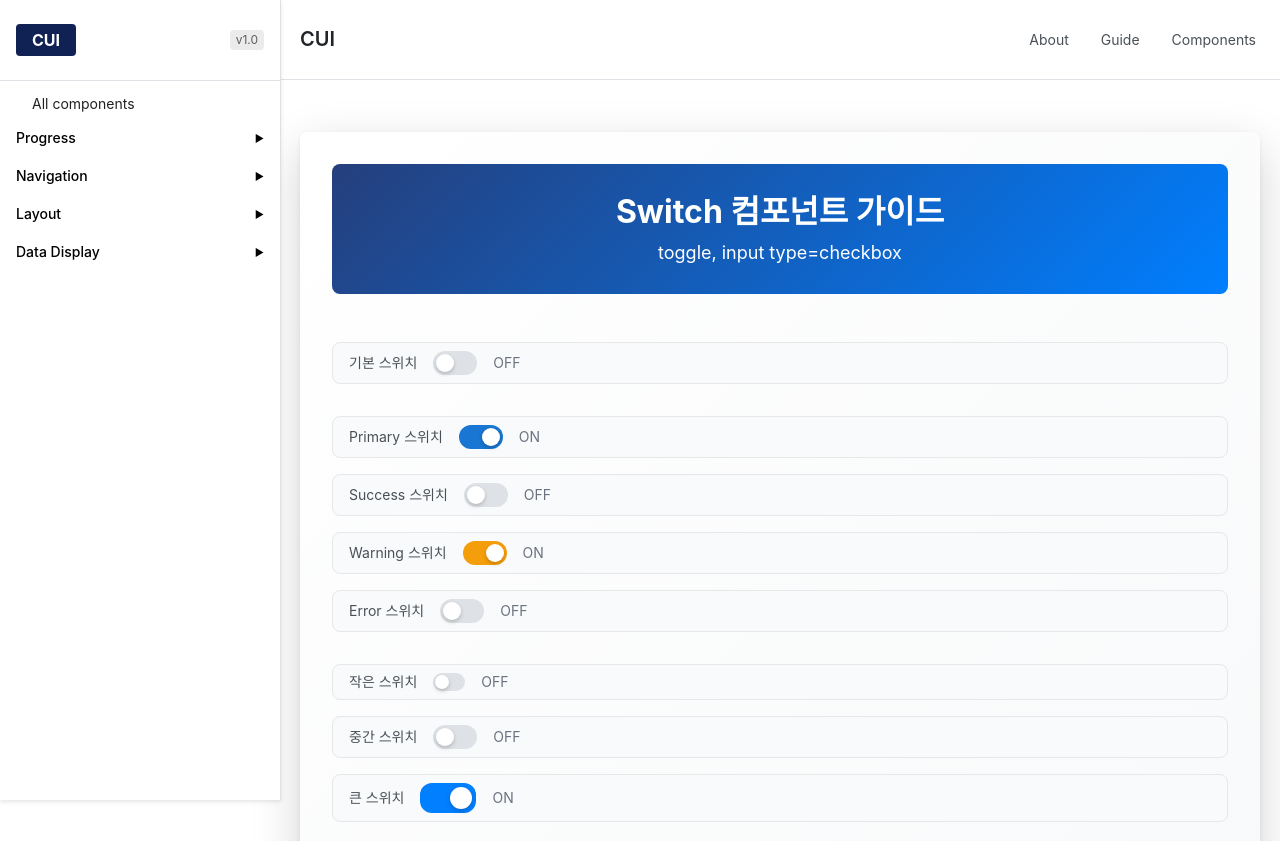
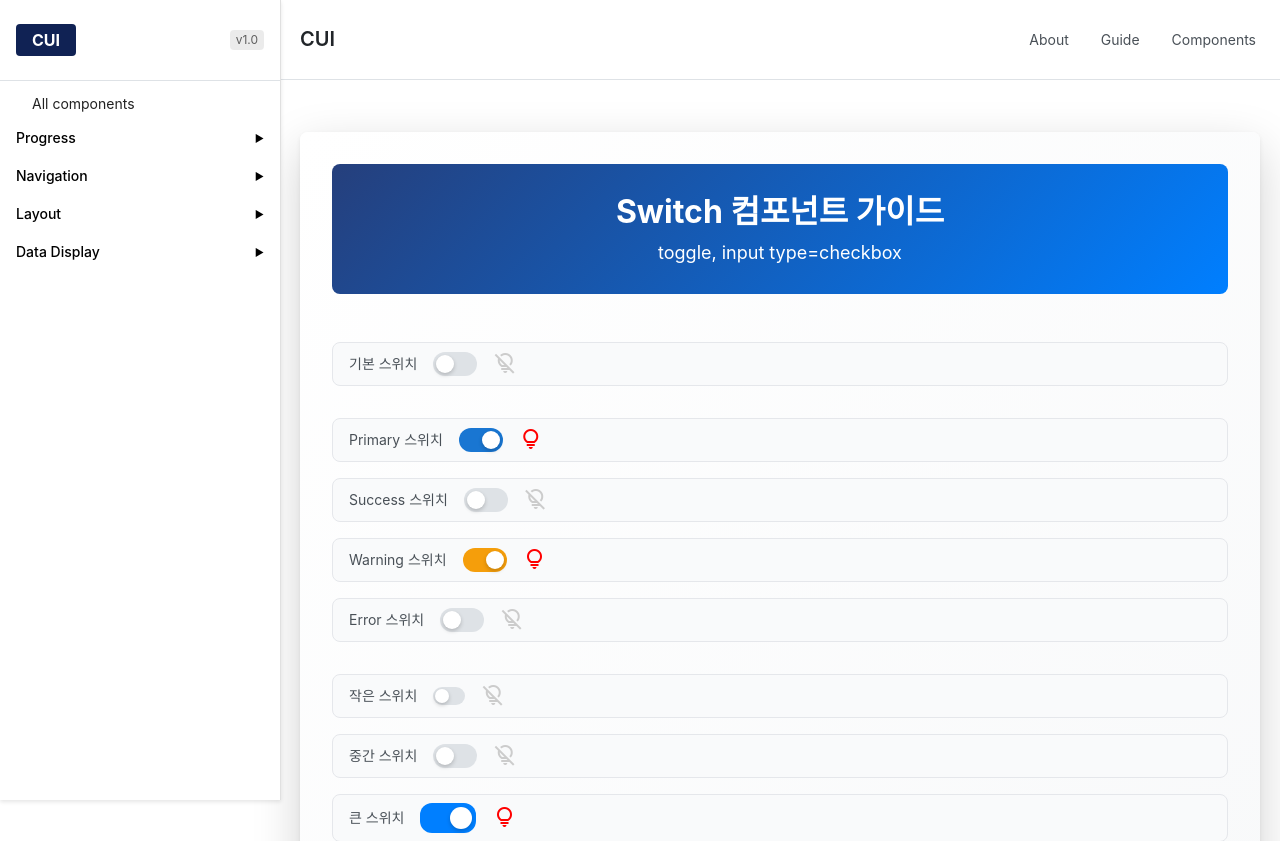
Before and after one commit to Starfish-122/CUI, a Next.js app: page /switch in a window 1280 px wide. Shown: the top 841 px of the page. Built offline with nearby package versions, Linux system fonts and the light colour scheme.

Commit message:
style : switch 업데이트

```diff
--- a/src/app/(ui)/switch/page.js
+++ b/src/app/(ui)/switch/page.js
@@ -3,6 +3,7 @@
 import { useState } from 'react';
 import Switch from '@/components/base/switch/Switch';
 import UILayout from '@/components/templates/UILayout/UILayout';
+import Icon from '@/components/base/icon';
 import SectionTitle from '@/components/base/SectionTitle';
 import { SectionHeader, SwitchContainer, SwitchRow, SwitchLabel, SwitchValue } from './styles';
 
@@ -50,7 +51,14 @@ const SwitchGroup = ({ switches, switchStates, handleSwitchChange }) => (
                     disabled={disabled}
                     label={label}
                 />
-                <SwitchValue>{switchStates[name] ? 'ON' : 'OFF'}</SwitchValue>
+                {/* <SwitchValue>{switchStates[name] ? 'ON' : 'OFF'}</SwitchValue> */}
+                <SwitchValue>
+                    {switchStates[name] ? (
+                        <Icon $color="red" name="Lightbulb" />
+                    ) : (
+                        <Icon $color="#ccc" name="light_off" />
+                    )}
+                </SwitchValue>
             </SwitchRow>
         ))}
     </SwitchContainer>
```
